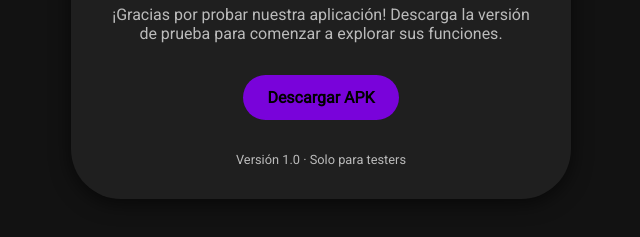
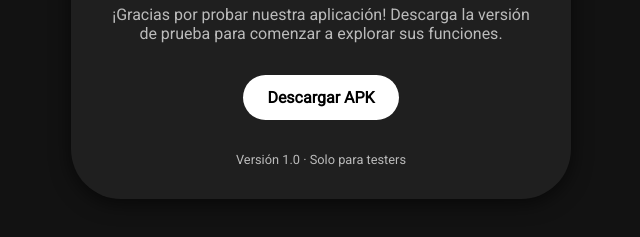
Before and after one commit to Naxawave/Next_Storage, a plain HTML site: page index.html in a window 1280 px wide. Shown: the part 395-632 px from the top of the page, without its empty margins (319-959 px from the left). Drawn offline with Linux system fonts and the light colour scheme.

Commit message:
Update index.html

```diff
--- a/index.html
+++ b/index.html
@@ -10,7 +10,7 @@
     :root {
       --bg-color: #121212;
       --card-color: #1f1f1f;
-      --accent-color: #7903da;
+      --accent-color: #ffffff;
       --text-color: #ffffff;
       --text-secondary: #bbbbbb;
       --border-radius: 50px;
```
